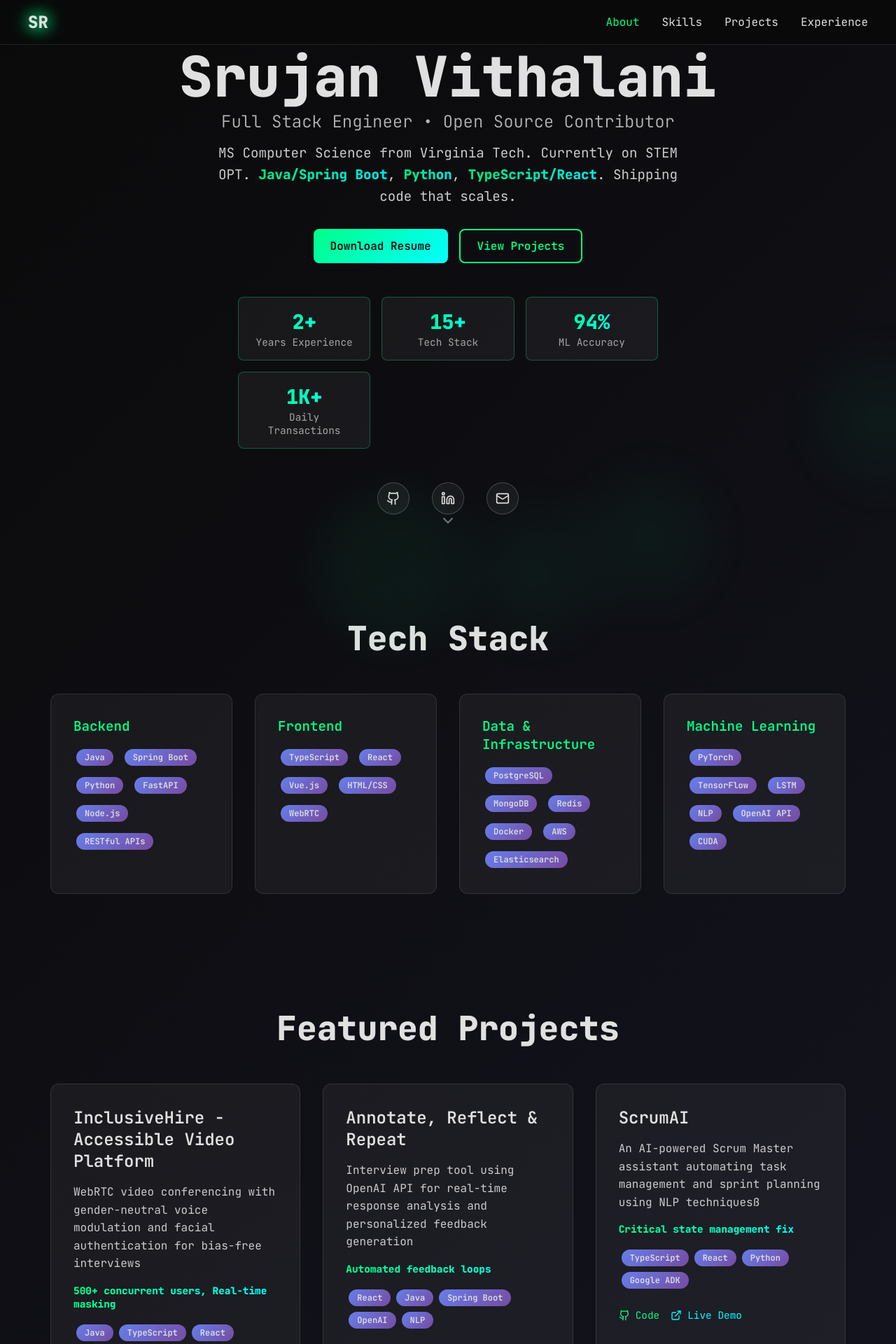
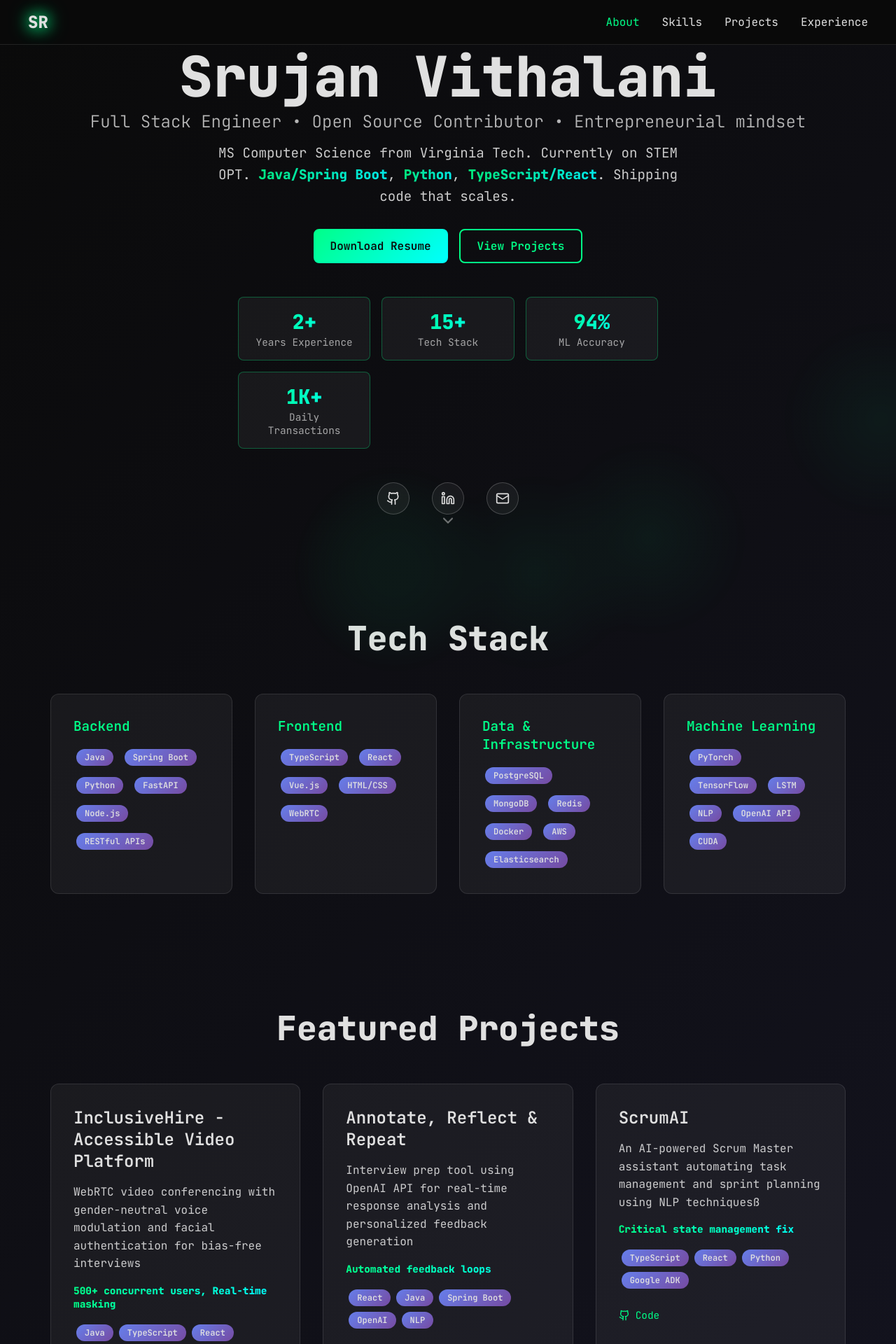
Before and after one commit to Srujan711/portfolio, a React (Vite) app: page / in a window 1280 px wide. Shown: the top 1920 px of the page at 70% size. Built offline with nearby package versions, Linux system fonts and the light colour scheme.

Commit message:
resume upload fix

```diff
--- a/src/Portfolio.jsx
+++ b/src/Portfolio.jsx
@@ -27,7 +27,6 @@ const Portfolio = () => {
       tech: ["Java", "TypeScript", "React", "WebRTC", "MongoDB"],
       metrics: "500+ concurrent users, Real-time masking",
       github: "https://github.com/Srujan711/",
-      live: "#"
     },
     {
       id: 2,
@@ -36,7 +35,6 @@ const Portfolio = () => {
       tech: ["React", "Java", "Spring Boot", "OpenAI", "NLP"],
       metrics: "Automated feedback loops",
       github: "https://github.com/Srujan711",
-      live: "#"
     },
     {
       id: 3,
@@ -45,7 +43,6 @@ const Portfolio = () => {
       tech: ["TypeScript", "React", "Python", "Google ADK"],
       metrics: "Critical state management fix",
       github: "https://github.com/Srujan711/AI-Scrum-Master-Backend",
-      live: "#"
     },
     {
       id: 4,
@@ -54,7 +51,6 @@ const Portfolio = () => {
       tech: ["Vue.js", "Java", "Spring Boot", "Elasticsearch"],
       metrics: "Sub-second search, 35% inventory optimization",
       github: "https://github.com/Srujan711/Voldemort-Bookstore",
-      live: "#"
     }
   ];
 
@@ -291,7 +287,7 @@ const Portfolio = () => {
               marginTop: '0.5rem',
               opacity: 0.8
             }}>
-              Full Stack Engineer • Open Source Contributor
+              Full Stack Engineer • Open Source Contributor • Entrepreneurial mindset
             </span>
           </h1>
 
@@ -321,7 +317,7 @@ const Portfolio = () => {
             }}>
               Download Resume
             </button>
-            <button className="hover-lift" style={{
+            <button className="hover-lift" onClick={() => document.getElementById("projects")?.scrollIntoView({ behavior: "smooth" })} style={{
               background: 'transparent',
               color: '#00ff88',
               border: '2px solid #00ff88',
@@ -388,8 +384,8 @@ const Portfolio = () => {
 
           <div style={{ display: 'flex', gap: '2rem', justifyContent: 'center' }}>
             {[
-              { icon: <Github size={20}/>, link: 'https://github.com/srujanvithalani', label: 'GitHub' },
-              { icon: <Linkedin size={20}/>, link: 'https://linkedin.com/in/srujanvithalani', label: 'LinkedIn' },
+              { icon: <Github size={20}/>, link: 'https://github.com/Srujan711', label: 'GitHub' },
+              { icon: <Linkedin size={20}/>, link: 'https://www.linkedin.com/in/srujan-vithalani/', label: 'LinkedIn' },
               { icon: <Mail size={20}/>, link: 'mailto:srujanvithlani@gmail.com', label: 'Email' }
             ].map((social, i) => (
               <a key={i} href={social.link} className="hover-lift" style={{
@@ -419,7 +415,7 @@ const Portfolio = () => {
       </section>
 
       {/* Skills Section */}
-      <section style={{
+      <section id = "skills" style={{
         padding: '5rem 2rem',
         maxWidth: '1200px',
         margin: '0 auto'
@@ -466,7 +462,7 @@ const Portfolio = () => {
       </section>
 
       {/* Projects Section */}
-      <section style={{
+      <section id = "projects" style={{
         padding: '5rem 2rem',
         maxWidth: '1200px',
         margin: '0 auto'
@@ -540,16 +536,6 @@ const Portfolio = () => {
                 }}>
                   <Github size={16}/> Code
                 </a>
-                <a href={project.live} style={{
-                  color: '#00ffff',
-                  textDecoration: 'none',
-                  display: 'flex',
-                  alignItems: 'center',
-                  gap: '0.5rem',
-                  fontSize: '0.9rem'
-                }}>
-                  <ExternalLink size={16}/> Live Demo
-                </a>
               </div>
             </div>
           ))}
@@ -557,7 +543,7 @@ const Portfolio = () => {
       </section>
 
       {/* Experience Section */}
-      <section style={{
+      <section id = "experience" style={{
         padding: '5rem 2rem',
         maxWidth: '1200px',
         margin: '0 auto'
@@ -764,7 +750,7 @@ const Portfolio = () => {
           fontSize: '0.8rem',
           opacity: 0.5
         }}>
-          © 2024 Srujan Vithalani. Built with React & high performance standards.
+          © 2025 Srujan Vithalani. Built with React & high performance standards.
         </p>
       </footer>
     </div>
```
Also changed, not shown: 1 other file (tests, documents, lock files or other folders).
